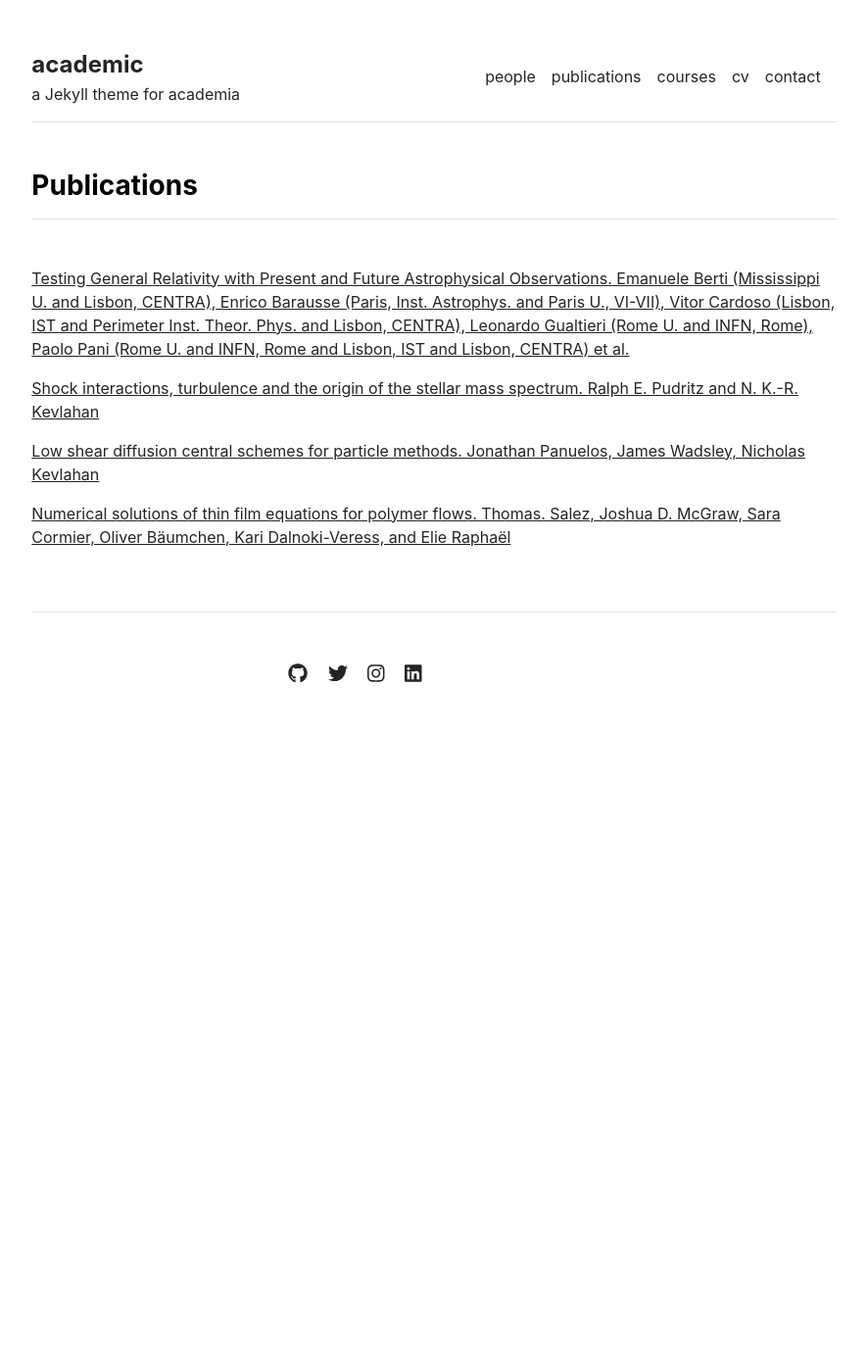
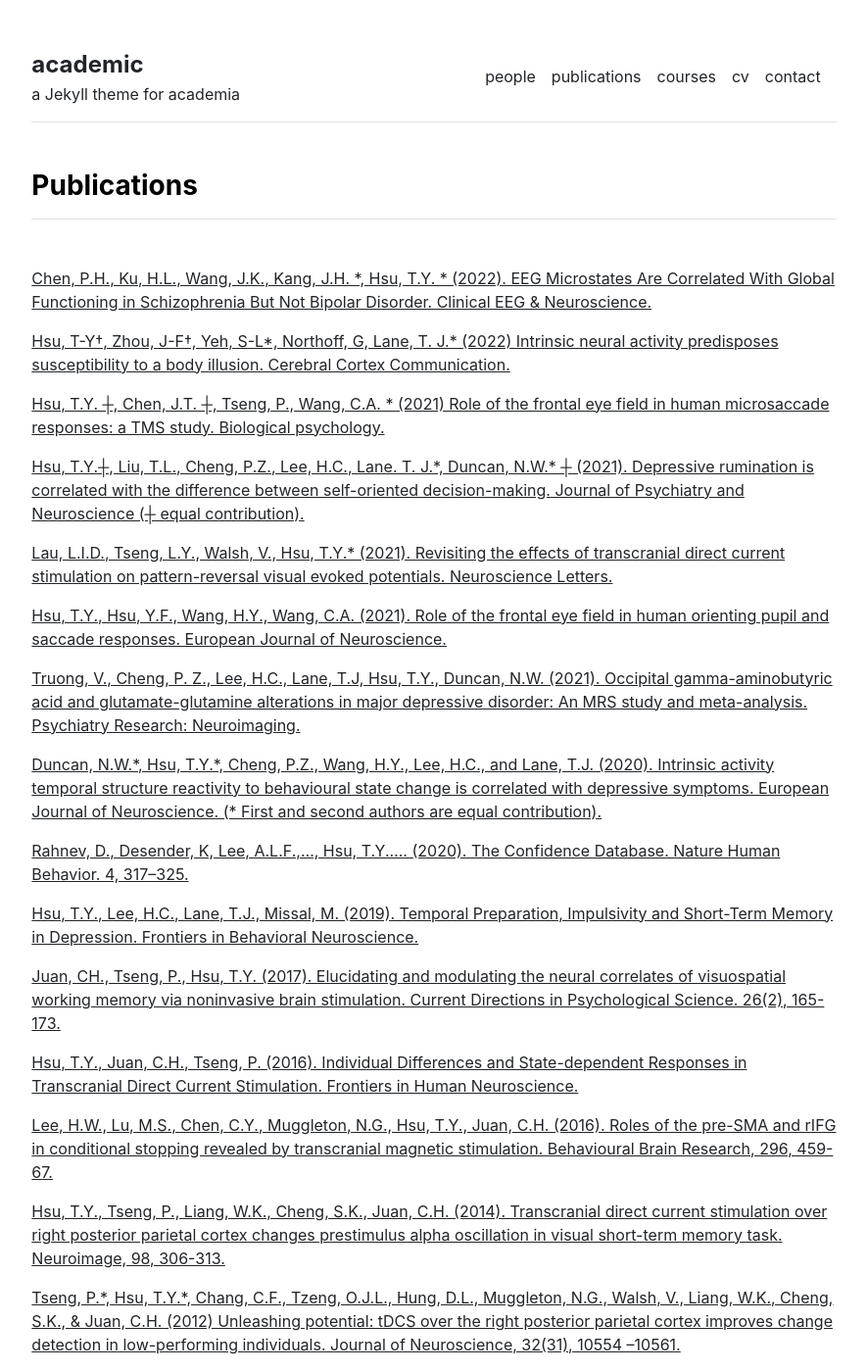
Before and after one commit to TYH0517/Brain-and-Cognition-lab, a Jekyll site: the page built from publications.md, in a window 1280 px wide and 1400 px high. Shown: the whole window at 98% size, without its empty margins (197-1082 px from the left). Built offline with Jekyll 4.4.1, drawn with Linux system fonts in a browser that asks for light colours; some of the changed text lies outside the part shown.

Commit message:
1st revision

```diff
--- a/_data/publications.yml
+++ b/_data/publications.yml
@@ -1,10 +1,29 @@
 featured:
-- {name: 'Testing General Relativity with Present and Future Astrophysical Observations. Emanuele Berti (Mississippi U. and Lisbon, CENTRA), Enrico Barausse (Paris, Inst. Astrophys. and Paris U., VI-VII), Vitor Cardoso (Lisbon, IST and Perimeter Inst. Theor. Phys. and Lisbon, CENTRA), Leonardo Gualtieri (Rome U. and INFN, Rome), Paolo Pani (Rome U. and INFN, Rome and Lisbon, IST and Lisbon, CENTRA) et al.', url: '/publications/1501.07274.pdf'}
-- {name: 'Shock interactions, turbulence and the origin of the stellar mass spectrum. Ralph E. Pudritz and N. K.-R. Kevlahan', url: 'http://ms.mcmaster.ca/kevla/pdf/articles/PhilTransRSoc_2013.pdf'}
-- {name: 'Low shear diffusion central schemes for particle methods. Jonathan Panuelos, James Wadsley, Nicholas Kevlahan', url: 'http://ms.mcmaster.ca/kevla/pdf/articles/jcp_v414.pdf'}
+- {name: 'Chen, P.H., Ku, H.L., Wang, J.K., Kang, J.H. *, Hsu, T.Y. * (2022). EEG Microstates Are Correlated With Global Functioning in Schizophrenia But Not Bipolar Disorder. Clinical EEG & Neuroscience.', url: 'https://pubmed.ncbi.nlm.nih.gov/35491557/'}
+- {name: 'Hsu, T.Y.┼, Liu, T.L., Cheng, P.Z., Lee, H.C., Lane. T. J.*, Duncan, N.W.* ┼ (2021). Depressive rumination is correlated with the difference between self-oriented decision-making. Journal of Psychiatry and Neuroscience (┼ equal contribution).', url: 'https://www.ncbi.nlm.nih.gov/pmc/articles/PMC8526127/'}
+- {name: 'Hsu, T.Y., Lee, H.C., Lane, T.J., Missal, M. (2019). Temporal Preparation, Impulsivity and Short-Term Memory in Depression. Frontiers in Behavioral Neuroscience.', url: 'https://pubmed.ncbi.nlm.nih.gov/31824272/'}
+- {name: 'Hsu, T.Y., Tzeng, LY., Yu, J.X., Liang, W.K., Hung, D.L., Tzeng, O.J.L., Walsh V., Muggleton N.G., & Juan, C.H. (2011) Modulating inhibitory control with direct current stimulation of the superior medial frontal cortex. Neuroimage, 56(4), 2249-57.', url: 'https://pubmed.ncbi.nlm.nih.gov/21459149/'}
 
 index:
-- {name: 'Testing General Relativity with Present and Future Astrophysical Observations. Emanuele Berti (Mississippi U. and Lisbon, CENTRA), Enrico Barausse (Paris, Inst. Astrophys. and Paris U., VI-VII), Vitor Cardoso (Lisbon, IST and Perimeter Inst. Theor. Phys. and Lisbon, CENTRA), Leonardo Gualtieri (Rome U. and INFN, Rome), Paolo Pani (Rome U. and INFN, Rome and Lisbon, IST and Lisbon, CENTRA) et al.', url: '/publications/1501.07274.pdf'}
-- {name: 'Shock interactions, turbulence and the origin of the stellar mass spectrum. Ralph E. Pudritz and N. K.-R. Kevlahan', url: 'http://ms.mcmaster.ca/kevla/pdf/articles/PhilTransRSoc_2013.pdf'}
-- {name: 'Low shear diffusion central schemes for particle methods. Jonathan Panuelos, James Wadsley, Nicholas Kevlahan', url: 'http://ms.mcmaster.ca/kevla/pdf/articles/jcp_v414.pdf'}
-- {name: 'Numerical solutions of thin film equations for polymer flows. Thomas. Salez, Joshua D. McGraw, Sara Cormier, Oliver Bäumchen, Kari Dalnoki-Veress, and Elie Raphaël', url: 'https://static1.squarespace.com/static/5684891d7086d74497aeb71f/t/56ec510d2fe1319543ab6d6f/1458327821946/10.1140-epje-i2012-12114-x.pdf'}
+- {name: 'Chen, P.H., Ku, H.L., Wang, J.K., Kang, J.H. *, Hsu, T.Y. * (2022). EEG Microstates Are Correlated With Global Functioning in Schizophrenia But Not Bipolar Disorder. Clinical EEG & Neuroscience.', url: 'https://pubmed.ncbi.nlm.nih.gov/35491557/'}
+- {name: 'Hsu, T-Y†, Zhou, J-F†, Yeh, S-L*, Northoff, G, Lane, T. J.* (2022) Intrinsic neural activity predisposes susceptibility to a body illusion. Cerebral Cortex Communication.', url: 'https://pubmed.ncbi.nlm.nih.gov/35382092/'}
+- {name: 'Hsu, T.Y. ┼, Chen, J.T. ┼, Tseng, P., Wang, C.A. * (2021) Role of the frontal eye field in human microsaccade responses: a TMS study. Biological psychology.', url: 'https://pubmed.ncbi.nlm.nih.gov/34634433/'}
+- {name: 'Hsu, T.Y.┼, Liu, T.L., Cheng, P.Z., Lee, H.C., Lane. T. J.*, Duncan, N.W.* ┼ (2021). Depressive rumination is correlated with the difference between self-oriented decision-making. Journal of Psychiatry and Neuroscience (┼ equal contribution).', url: 'https://www.ncbi.nlm.nih.gov/pmc/articles/PMC8526127/'}
+- {name: 'Lau, L.I.D., Tseng, L.Y., Walsh, V., Hsu, T.Y.* (2021). Revisiting the effects of transcranial direct current stimulation on pattern-reversal visual evoked potentials. Neuroscience Letters.', url: 'https://pubmed.ncbi.nlm.nih.gov/34029648/'}
+- {name: 'Hsu, T.Y., Hsu, Y.F., Wang, H.Y., Wang, C.A. (2021). Role of the frontal eye field in human orienting pupil and saccade responses. European Journal of Neuroscience.', url: 'https://pubmed.ncbi.nlm.nih.gov/33901328/'}
+- {name: 'Truong, V., Cheng, P. Z., Lee, H.C., Lane, T.J, Hsu, T.Y., Duncan, N.W. (2021). Occipital gamma-aminobutyric acid and glutamate-glutamine alterations in major depressive disorder: An MRS study and meta-analysis. Psychiatry Research: Neuroimaging.', url: 'https://pubmed.ncbi.nlm.nih.gov/33385764/'}
+- {name: 'Duncan, N.W.*, Hsu, T.Y.*, Cheng, P.Z., Wang, H.Y., Lee, H.C., and Lane, T.J. (2020). Intrinsic activity temporal structure reactivity to behavioural state change is correlated with depressive symptoms. European Journal of Neuroscience. (* First and second authors are equal contribution).', url: 'https://pubmed.ncbi.nlm.nih.gov/32524682/'}
+- {name: 'Rahnev, D., Desender, K, Lee, A.L.F.,…, Hsu, T.Y.…. (2020). The Confidence Database. Nature Human Behavior. 4, 317–325.', url: 'https://www.nature.com/articles/s41562-019-0813-1'}
+- {name: 'Hsu, T.Y., Lee, H.C., Lane, T.J., Missal, M. (2019). Temporal Preparation, Impulsivity and Short-Term Memory in Depression. Frontiers in Behavioral Neuroscience.', url: 'https://pubmed.ncbi.nlm.nih.gov/31824272/'}
+- {name: 'Juan, CH., Tseng, P., Hsu, T.Y. (2017). Elucidating and modulating the neural correlates of visuospatial working memory via noninvasive brain stimulation. Current Directions in Psychological Science. 26(2), 165-173.', url: 'https://journals.sagepub.com/doi/10.1177/0963721416677095'}
+- {name: 'Hsu, T.Y., Juan, C.H., Tseng, P. (2016). Individual Differences and State-dependent Responses in Transcranial Direct Current Stimulation. Frontiers in Human Neuroscience.', url: 'https://www.ncbi.nlm.nih.gov/pmc/articles/PMC5174116/'}
+- {name: 'Lee, H.W., Lu, M.S., Chen, C.Y., Muggleton, N.G., Hsu, T.Y., Juan, C.H. (2016). Roles of the pre-SMA and rIFG in conditional stopping revealed by transcranial magnetic stimulation. Behavioural Brain Research, 296, 459-67.', url: 'https://pubmed.ncbi.nlm.nih.gov/26304720/'}
+- {name: 'Hsu, T.Y., Tseng, P., Liang, W.K., Cheng, S.K., Juan, C.H. (2014). Transcranial direct current stimulation over right posterior parietal cortex changes prestimulus alpha oscillation in visual short-term memory task. Neuroimage, 98, 306-313.', url: 'https://pubmed.ncbi.nlm.nih.gov/24807400/'}
+- {name: 'Tseng, P.*, Hsu, T.Y.*, Chang, C.F., Tzeng, O.J.L., Hung, D.L., Muggleton, N.G., Walsh, V., Liang, W.K., Cheng, S.K., & Juan, C.H. (2012) Unleashing potential: tDCS over the right posterior parietal cortex improves change detection in low-performing individuals. Journal of Neuroscience, 32(31), 10554 –10561.', url: 'https://pubmed.ncbi.nlm.nih.gov/22855805/'}
+- {name: 'Hsu, T.Y., Tzeng, LY., Yu, J.X., Liang, W.K., Hung, D.L., Tzeng, O.J.L., Walsh V., Muggleton N.G., & Juan, C.H. (2011) Modulating inhibitory control with direct current stimulation of the superior medial frontal cortex. Neuroimage, 56(4), 2249-57.', url: 'https://pubmed.ncbi.nlm.nih.gov/21459149/'}
+- {name: 'Tseng, P., Chang, C.F., Chiau, H.Y., Liang, W.K., Liu, C.L., Hsu, T.Y., Hung, D.L., Tzeng, O.J.L., Juan, C.H. (2013). The Dorsal Attentional System in Oculomotor Learning of Predictive Information. Frontiers in Human Neuroscience, 7(404), 1-8.'}
+- {name: 'Chang, C.F., Hsu, T.Y., Tseng, P., Liang, W.K., Tzeng, O.J.L., Hung, D.L., Juan, C.H. (2013) Right temporo-parietal junction and attentional reorienting. Human Brain Mapping, 34(4), 869-77.', url: 'https://pubmed.ncbi.nlm.nih.gov/23935573/'}
+- {name: 'Tseng, P., Hsu, T.Y., Tzeng, O.J.L., Hung, D.L. & Juan, C.H. (2011) Probabilities in implicit learning. Perception, 40(7), 822-829.', url: 'https://pubmed.ncbi.nlm.nih.gov/22128554/'}
+- {name: 'Hsu, T.Y., Tseng, P., Tzeng, O.J.L., Hung, D.L. & Juan, C.H. (2010) The Perseverance of Numerical Distance Effect in Attentional Blink. Perception, 39(11), 1526-40.', url: 'https://pubmed.ncbi.nlm.nih.gov/21313949/'}
+- {name: 'Chao, C.M., Tseng, P., Hsu, T.Y., Su, J.H., Tzeng, O.J.L., Hung, D.L., Muggleton, N.G., Juan, C.H. (2010) Predictability of saccadic behaviors is modified by transcranial magnetic stimulation over human posterior parietal cortex. Human Brain Mapping, 32(11), 1961-72.', url: 'https://pubmed.ncbi.nlm.nih.gov/21259383/'}
+- {name: 'Tseng, P., Hsu, T.Y., Muggleton, N.G., Tzeng, O.J.L., Hung, D.L. & Juan, C.H. (2010) Posterior Parietal Cortex Mediates Encoding and Maintenance Processes in Change Blindness. Neuropsychologia, 48(4), 1063-70.', url: 'https://pubmed.ncbi.nlm.nih.gov/20005882/'}
--- a/_data/settings.yml
+++ b/_data/settings.yml
@@ -6,7 +6,7 @@ menu:
 - {name: 'contact', url: '/contact'}
 
 people:
-- {name: 'Primary Investigator', title: 'Researcher', department: 'Physics & Astronomy', institution: 'Some University', institution_address: '1 Main Street, Canada', phone: '(000) 000-0000', email: 'hello@university.edu', office: 'Science Building 505', image: 'assets/img/primary-investigator.jpg', url: 'primary-investigator'}
+- {name: 'Tzu-Yu Hsu PhD', title: 'Associate Professor', department: 'Graduate Institute of Mind, Brain and Consciousness', institution: 'Taipei Medical University', institution_address: 'No. 250, Wuxing St, Xinyi District, Taipei City', email: 'tzuyu.hsu@tmu.edu.tw', office: '12F, TMU Daan campus', image: 'assets/img/primary-investigator.jpg', url: 'primary-investigator'}
 - {name: 'Lab Technician', title: 'Researcher', department: 'Physics & Astronomy', institution: 'Some University', institution_address: '1 Main Street, Canada', phone: '(000) 000-0000', email: 'hello@university.edu', office: 'Science Building 505', image: 'assets/img/lab-technician.jpg', url: 'lab-technician'}
 - {name: 'Graduate Student', title: 'Researcher', department: 'Physics & Astronomy', institution: 'Some University', institution_address: '1 Main Street, Canada', phone: '(000) 000-0000', email: 'hello@university.edu', office: 'Science Building 505', image: 'assets/img/graduate-student.jpg', url: 'graduate-student'}
 
@@ -22,4 +22,4 @@ social:
 - {icon: 'linkedin', link: 'https://linkedin.com/in/lenpaul'}
 
 contacts:
-- {name: 'Dr. Academia', title: 'Professor', department: 'Physics & Astronomy', institution: 'Some University', institution_address: '1 Main Street, Canada', phone: '(000) 000-0000', email: 'hello@university.edu', office: 'Science Building 505', image: 'assets/img/contact.jpg'}
+- {name: 'Dr. Tzuyu Hsu', title: 'Associate Professor', institute: 'Graduate Institute of Mind, Brain and Consciousness', institution: 'Taipei Medical University', institution_address: 'No. 250, Wuxing St, Xinyi District, Taipei City', email: 'tzuyu.hsu@tmu.edu.tw', image: 'assets/img/contact.jpg'}
```
